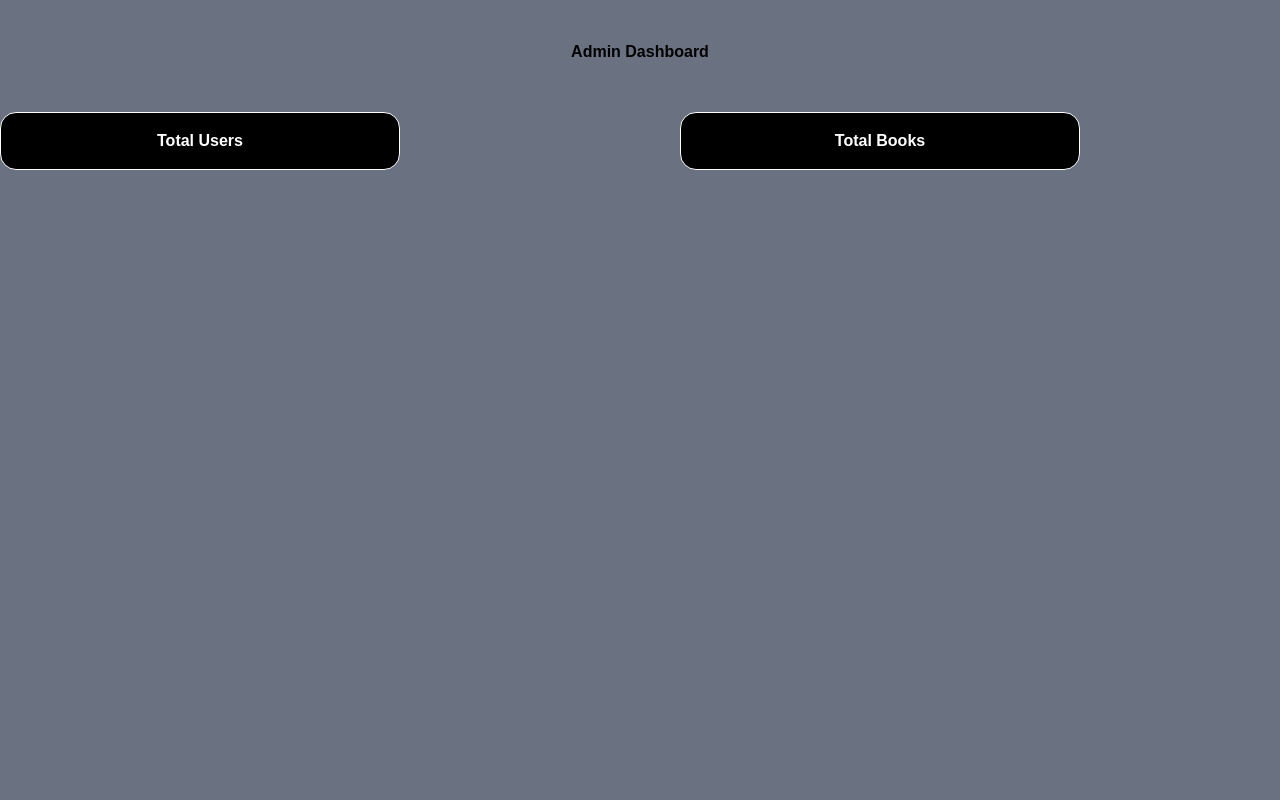
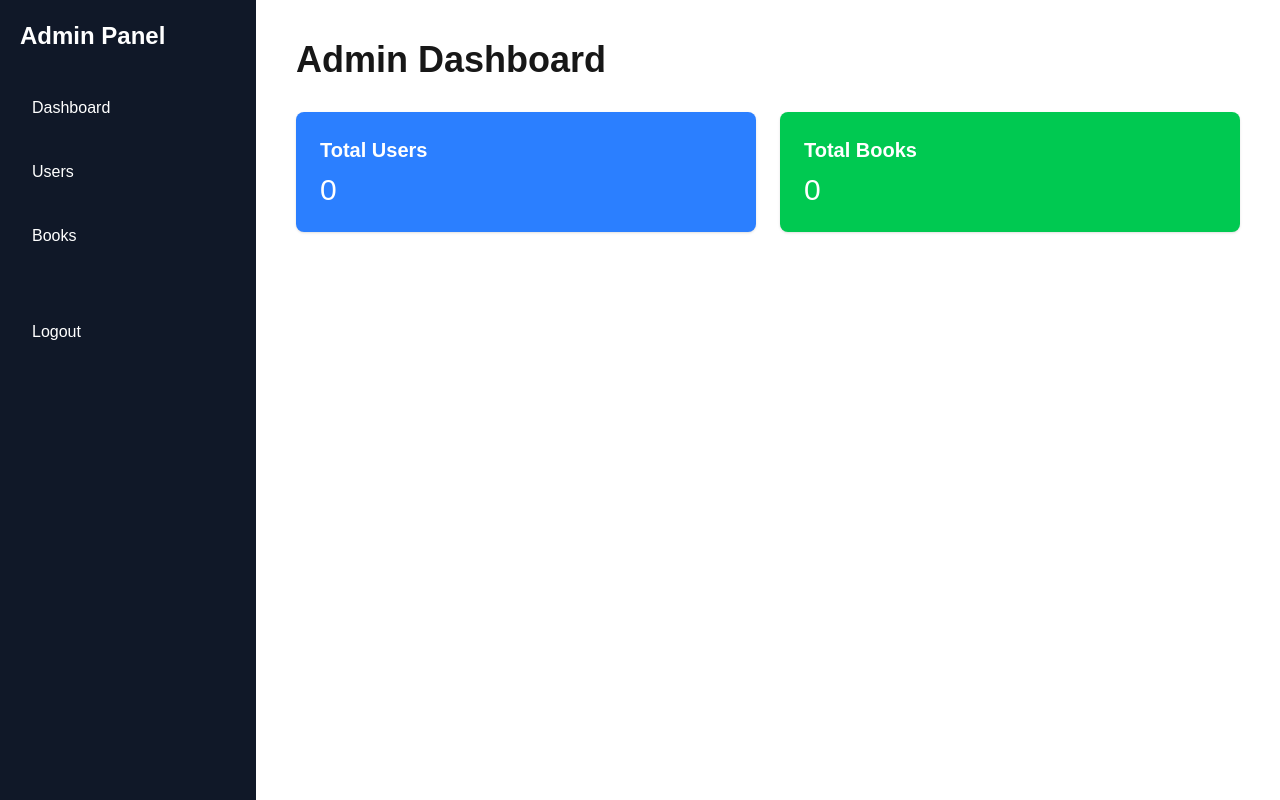
Before and after one commit to Keerthi-2025/Book-Management, a Next.js app in the folder Frontend/book/: page /admin/dashboard in a window 1280 px wide. Built offline with nearby package versions, Linux system fonts and the light colour scheme.

Commit message:
modifed admindashboard design

```diff
--- a/Frontend/book/app/admin/dashboard/page.jsx
+++ b/Frontend/book/app/admin/dashboard/page.jsx
@@ -1,27 +1,31 @@
+import AdminSidebar from "@/app/components/AdminSidebar";
 
+export default function AdminDashboard() {
+  return (
+    <div className="flex">
+      <AdminSidebar />
 
+      <div className="flex-1 p-10">
+        <h1 className="text-4xl font-bold mb-8">
+          Admin Dashboard
+        </h1>
 
-export default function AdminDashboard () {
+        <div className="grid grid-cols-2 gap-6">
+          <div className="bg-blue-500 text-white p-6 rounded-lg shadow">
+            <h2 className="text-xl font-semibold">
+              Total Users
+            </h2>
+            <p className="text-3xl mt-2">0</p>
+          </div>
 
-    return(
-        <div className="bg-gray-500 min-h-screen">
-
-
-        <div className="flex-1 p-10">
-        <h1 className="text-black font-bold flex justify-center">Admin Dashboard</h1>
+          <div className="bg-green-500 text-white p-6 rounded-lg shadow">
+            <h2 className="text-xl font-semibold">
+              Total Books
+            </h2>
+            <p className="text-3xl mt-2">0</p>
+          </div>
+        </div>
+      </div>
     </div>
-
-        <div className="grid grid-cols-2 gap-20">
-            <div className="text-white font-bold border p-4 mt-2 w-100 bg-black flex justify-center rounded-2xl">
-                <h2>Total Users</h2>
-            </div>
-
-
-            <div className="text-white bg-black border flex justify-center w-100 font-bold p-4 mt-2 rounded-2xl">
-                <h2>Total Books</h2>
-            </div>
-        </div>
-
-    </div>
-    )
+  );
 }
--- a/Frontend/book/app/components/AdminSidebar.jsx
+++ b/Frontend/book/app/components/AdminSidebar.jsx
@@ -1,43 +1,45 @@
-// "use client";
+"use client";
 
-// import Link from "next/link";
+import Link from "next/link";
 
-// export default function AdminSidebar() {
-//   return (
-//     <div className="w-64 min-h-screen bg-gray-900 text-white p-5">
-//       <h2 className="text-2xl font-bold mb-8">
-//         Admin Panel
-//       </h2>
+export default function AdminSidebar() {
+  return (
 
-//       <nav className="flex flex-col gap-4">
-//         <Link
-//           href="/admin/dashboard"
-//           className="hover:bg-gray-700 p-3 rounded"
-//         >
-//           Dashboard
-//         </Link>
 
-//         <Link
-//           href="/admin/users"
-//           className="hover:bg-gray-700 p-3 rounded"
-//         >
-//           Users
-//         </Link>
+    <div className="w-64 min-h-screen bg-gray-900 text-white p-5">
+      <h2 className="text-2xl font-bold mb-8">
+        Admin Panel
+      </h2>
 
-//         <Link
-//           href="/admin/books"
-//           className="hover:bg-gray-700 p-3 rounded"
-//         >
-//           Books
-//         </Link>
+      <nav className="flex flex-col gap-4">
+        <Link
+          href="/admin/dashboard"
+          className="hover:bg-gray-700 p-3 rounded"
+        >
+          Dashboard
+        </Link>
 
-//         <Link
-//           href="/auth/login"
-//           className="hover:bg-red-600 p-3 rounded mt-8"
-//         >
-//           Logout
-//         </Link>
-//       </nav>
-//     </div>
-//   );
-// }
+        <Link
+          href="/admin/users"
+          className="hover:bg-gray-700 p-3 rounded"
+        >
+          Users
+        </Link>
+
+        <Link
+          href="/admin/books"
+          className="hover:bg-gray-700 p-3 rounded"
+        >
+          Books
+        </Link>
+
+        <Link
+          href="/auth/login"
+          className="hover:bg-red-600 p-3 rounded mt-8"
+        >
+          Logout
+        </Link>
+      </nav>
+    </div>
+  );
+}
```
